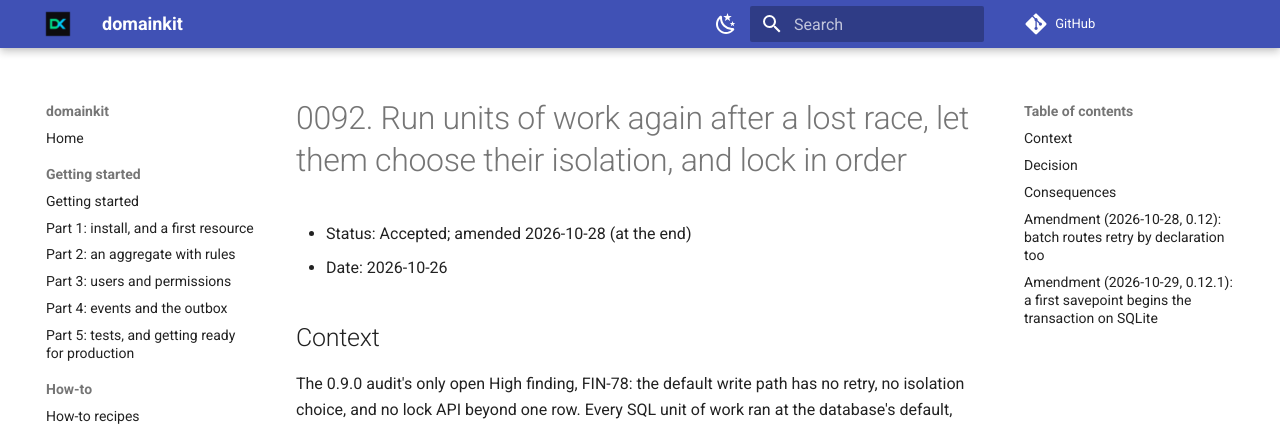
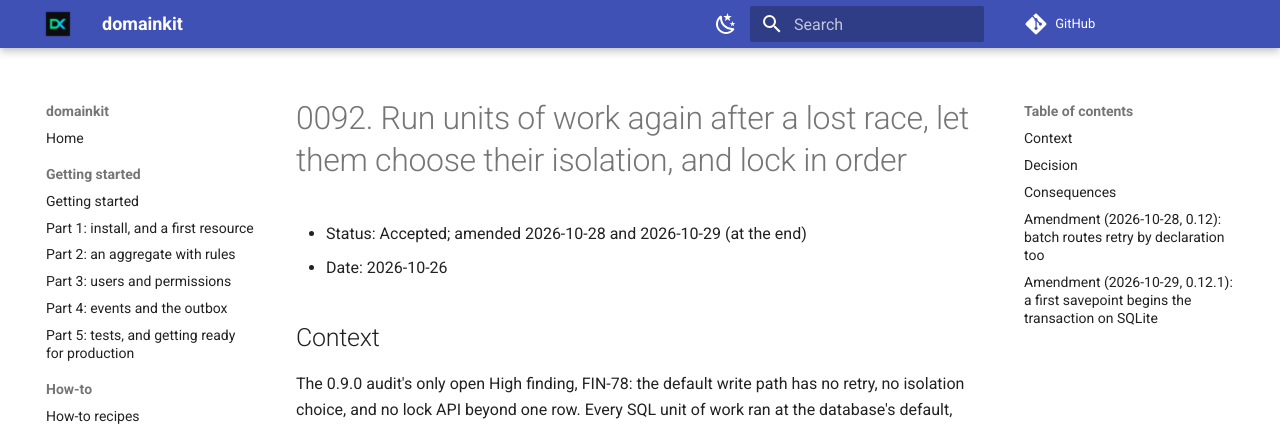
Before and after one commit to karimmattar/domainkit, an MkDocs documentation site: the page built from docs/adr/0092-retry-units-of-work-choose-isolation-and-lock-in-order.md, in a window 1280 px wide and 900 px high. Shown: the top 426 px of the window. Built offline with MkDocs 1.6.1 and Material for MkDocs 9.7.7, drawn with Linux system fonts in a browser that asks for light colours; comment, search, counter and statistics services are not loaded.

Commit message:
Name ADR 0092's 0.12.1 amendment in its own status line
test_docs checks that a record's status line names every dated
amendment, and that the index copies it; the index had it, the record
did not.

Co-Authored-By: Claude Opus 5.5 <noreply@anthropic.com>
Claude-Session: https://claude.ai/code/session_014uJXax9GrTXJtMcUem6sqK

```diff
--- a/docs/adr/0092-retry-units-of-work-choose-isolation-and-lock-in-order.md
+++ b/docs/adr/0092-retry-units-of-work-choose-isolation-and-lock-in-order.md
@@ -1,6 +1,6 @@
 # 0092. Run units of work again after a lost race, let them choose their isolation, and lock in order
 
-- Status: Accepted; amended 2026-10-28 (at the end)
+- Status: Accepted; amended 2026-10-28 and 2026-10-29 (at the end)
 - Date: 2026-10-26
 
 ## Context
```
